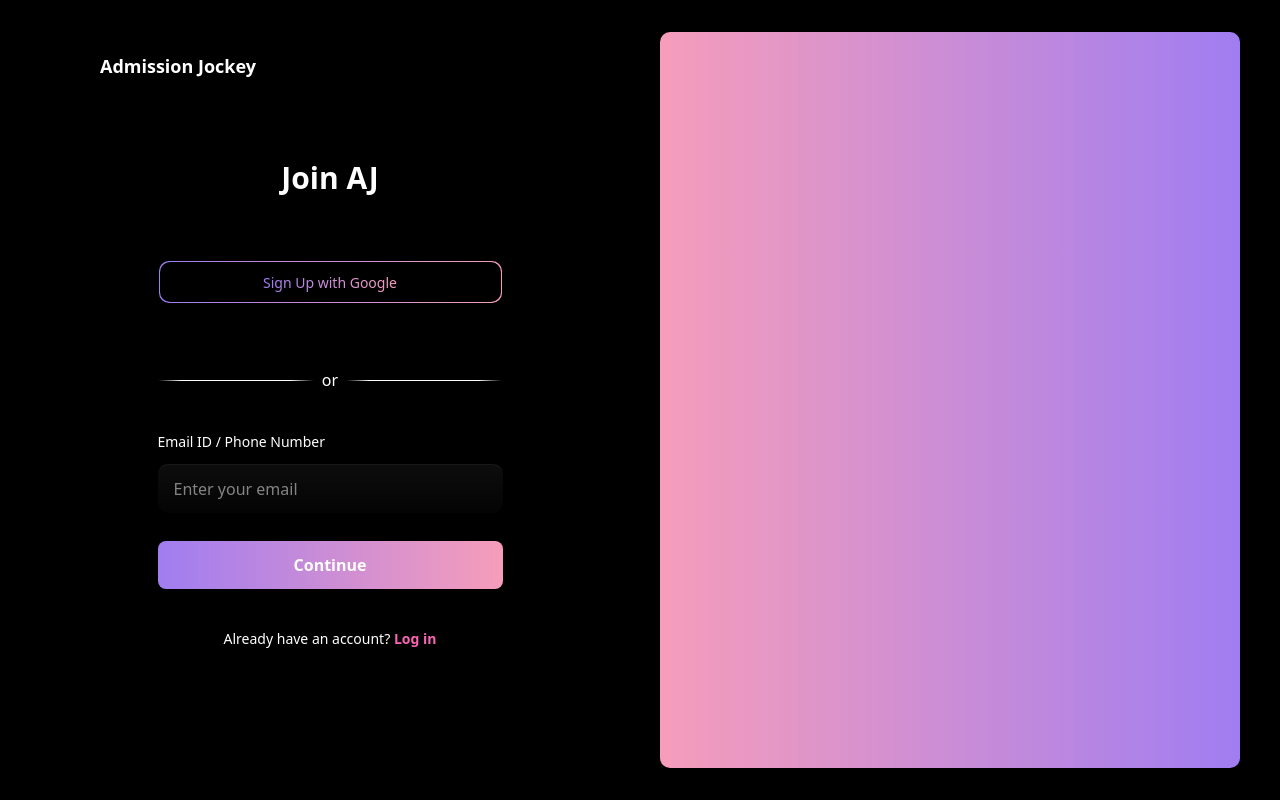
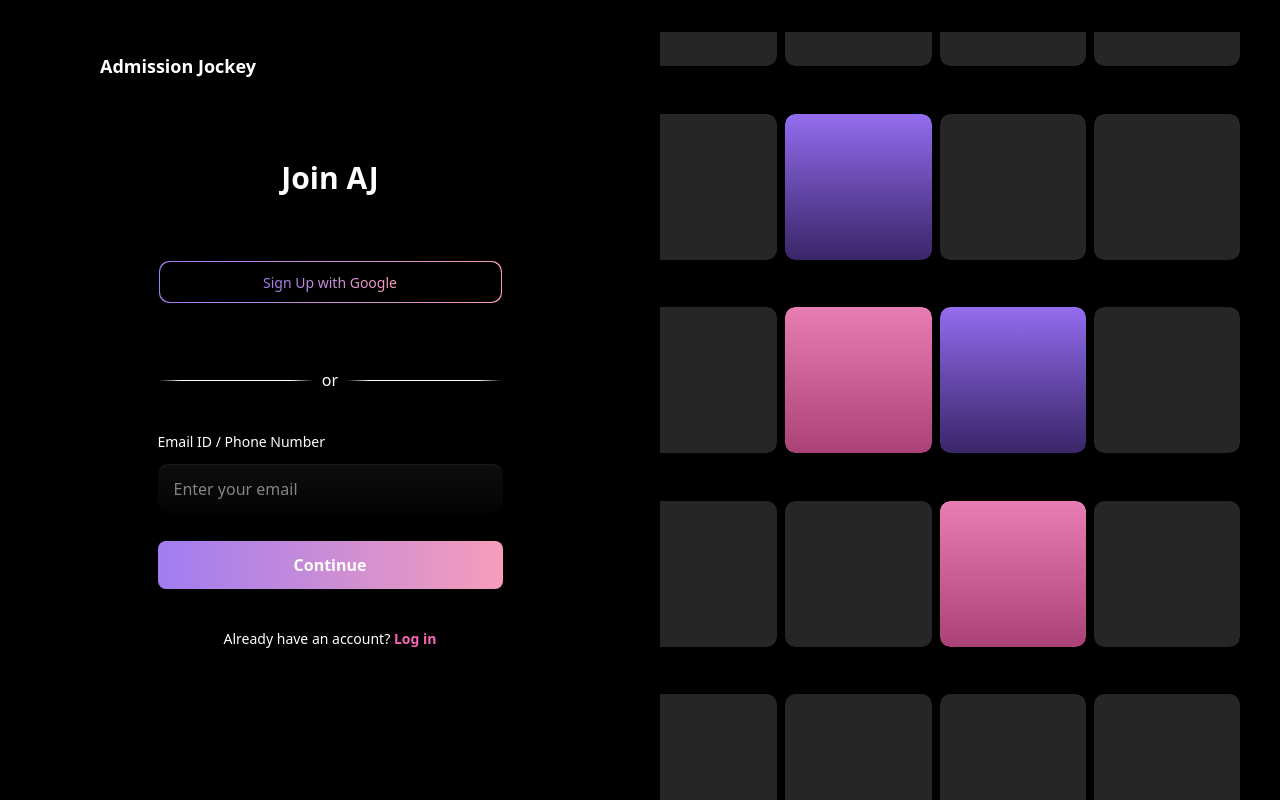
Before and after one commit to Ravi5691/admission-jockey, a Next.js app: page /Login in a window 1280 px wide. Built offline with nearby package versions, Linux system fonts and the light colour scheme.

Commit message:
update login page

```diff
--- /dev/null
+++ b/src/app/(components)/grid.tsx
@@ -0,0 +1,54 @@
+const SlicedImageGrid = () => {
+  const groupPinkPurple = [5, 10];
+  const groupBlueCyan = [9 , 14];
+
+  const columns = 4;
+  const rows = 5;
+
+  const getOverlayClass = (i: number) => {
+    if (groupPinkPurple.includes(i)) {
+      return 'bg-gradient-to-b from-[#946DF0] to-[#3A2669]';
+    } else if (groupBlueCyan.includes(i)) {
+      return 'bg-gradient-to-b from-[#E87DB3] to-[#AB4277]';
+    } else {
+      return 'bg-white/15'; // default for uncolored
+    }
+  };
+
+  return (
+    <div className="w-full max-h-screen overflow-y-hidden flex items-center justify-center bg-black">
+      <div
+        className="grid gap-2"
+        style={{
+          gridTemplateColumns: `repeat(${columns}, minmax(0, 1fr))`,
+          gridTemplateRows: `repeat(${rows}, minmax(0, 1fr))`,
+          width: '120%',
+          height: '120vh',
+          marginLeft: '-5%',
+          marginTop: '-8vh',
+        }}
+      >
+        {Array.from({ length: columns * rows }).map((_, i) => {
+          const x = (i % columns) * (100 / (columns - 1));
+          const y = Math.floor(i / columns) * (100 / (rows - 1));
+
+          return (
+            <div
+              key={i}
+              className="relative aspect-square rounded-lg overflow-hidden"
+              style={{
+                backgroundImage: "url('')",
+                backgroundSize: `${columns * 100}% ${rows * 100}%`,
+                backgroundPosition: `${x}% ${y}%`,
+              }}
+            >
+              <div className={`absolute inset-0 rounded-lg ${getOverlayClass(i)}`} />
+            </div>
+          );
+        })}
+      </div>
+    </div>
+  );
+};
+
+export default SlicedImageGrid;
--- a/src/app/Login/otp/page.tsx
+++ b/src/app/Login/otp/page.tsx
@@ -6,10 +6,11 @@ import {
     InputOTPSlot,
 } from "@/components/ui/input-otp"
 import { REGEXP_ONLY_DIGITS_AND_CHARS } from "input-otp"
+import SlicedImageGrid from "../../(components)/grid"
 
 export default function OTPPage() {
     return (
-        <div className="px-10 py-8 grid grid-cols-2 min-h-screen gap-10">
+        <div className="px-10 py-8 grid grid-cols-2 max-h-screen overflow-y-hidden gap-10">
             <div className="py-5 px-15 flex flex-col gap-20">
                 <div className="text-lg font-bold">Admission Jockey</div>
                 <div className="flex flex-col justify-center place-items-center gap-10">
@@ -51,7 +52,8 @@ export default function OTPPage() {
             </div>
 
 
-            <div className="bg-[linear-gradient(90deg,#F69DBA,#A07DF1)] rounded-lg">
+            <div className="hidden md:flex ">
+        <SlicedImageGrid/>
             </div>
         </div>
     )
--- a/src/app/Login/page.tsx
+++ b/src/app/Login/page.tsx
@@ -1,8 +1,11 @@
 import { Card, CardContent } from "@/components/ui/card";
+import StyledGrid from "../(components)/grid";
+import ImageGrid from "../(components)/grid";
+import SlicedImageGrid from "../(components)/grid";
 
 export default function LoginPage() {
     return (
-        <div className="px-10 py-8 grid grid-cols-2 min-h-screen gap-10">
+        <div className="px-10 py-8 grid grid-cols-2 max-h-screen overflow-y-hidden gap-10">
             {/* Left Side */}
             <div className="py-5 px-15 flex flex-col gap-20">
                 <div className="text-lg font-bold">Admission Jockey</div>
@@ -55,7 +58,8 @@ export default function LoginPage() {
             </div>
 
             {/* Right Side */}
-            <div className="bg-[linear-gradient(90deg,#F69DBA,#A07DF1)] rounded-lg">
+            <div className="hidden md:flex ">
+        <SlicedImageGrid/>
             </div>
         </div>
     );
```
Also changed, not shown: public/Image/logingrid.png (added).
